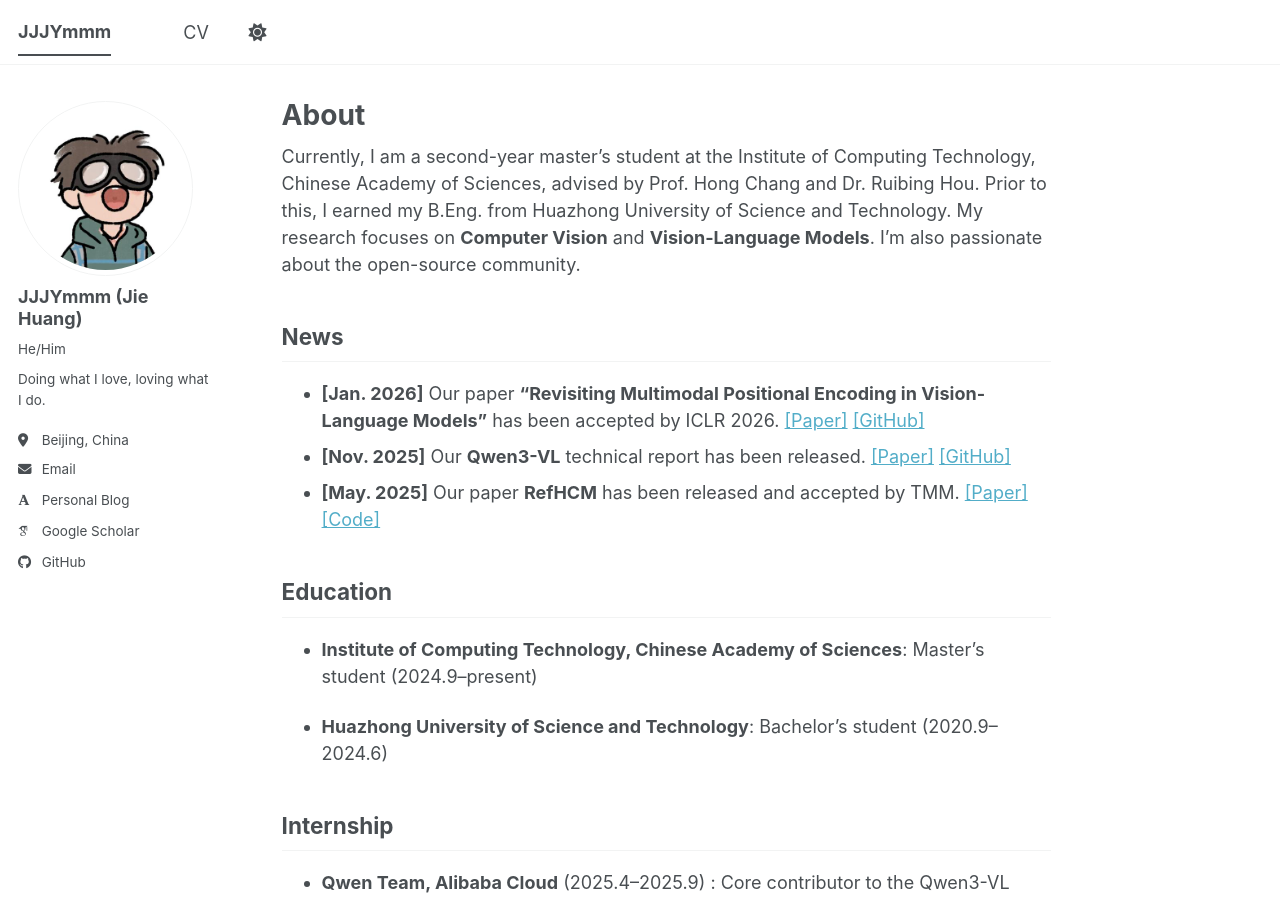
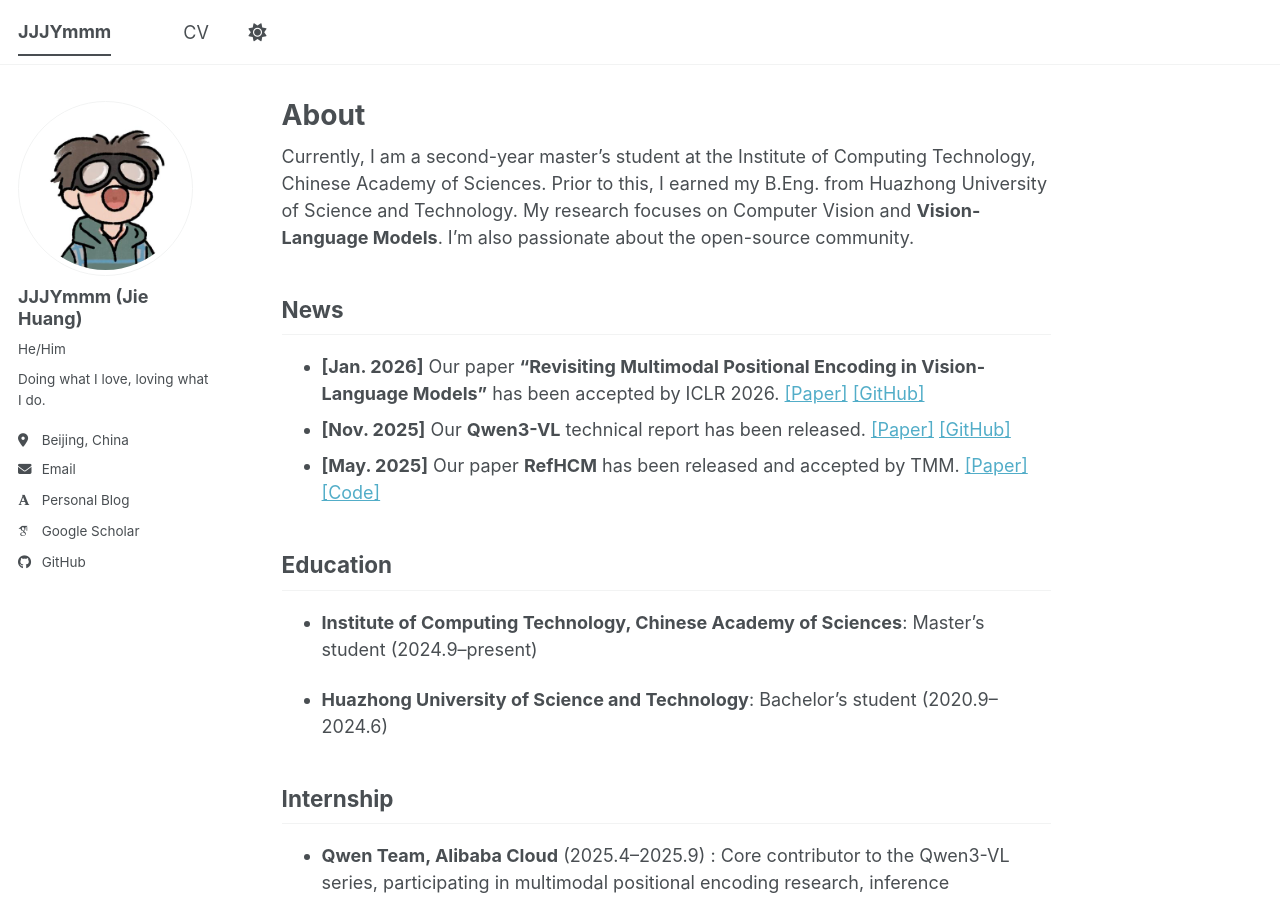
Before and after one commit to JJJYmmm/JJJYmmm.github.io, a Jekyll site: the page built from _pages/about.md, in a window 1280 px wide and 900 px high. Built offline with Jekyll 4.4.1, drawn with Linux system fonts in a browser that asks for light colours; some web fonts are replaced; a script bundle is joined from its source files by our own code; library files that are not in the unit come from our copies.

Commit message:
update info

```diff
--- a/_pages/about.md
+++ b/_pages/about.md
@@ -7,7 +7,7 @@
   - /about.html
 ---
 
-Currently, I am a second-year master's student at the Institute of Computing Technology, Chinese Academy of Sciences, advised by Prof. Hong Chang and Dr. Ruibing Hou. Prior to this, I earned my B.Eng. from Huazhong University of Science and Technology. My research focuses on **Computer Vision** and **Vision-Language Models**. I'm also passionate about the open-source community.
+Currently, I am a second-year master's student at the Institute of Computing Technology, Chinese Academy of Sciences. Prior to this, I earned my B.Eng. from Huazhong University of Science and Technology. My research focuses on Computer Vision and **Vision-Language Models**. I'm also passionate about the open-source community.
 
 ## News
 
```
